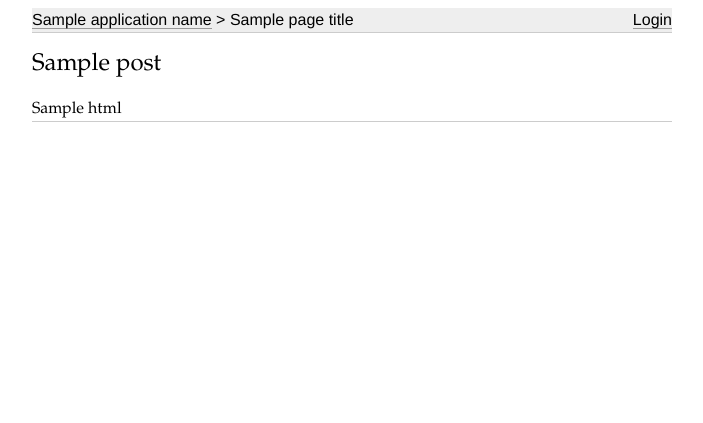
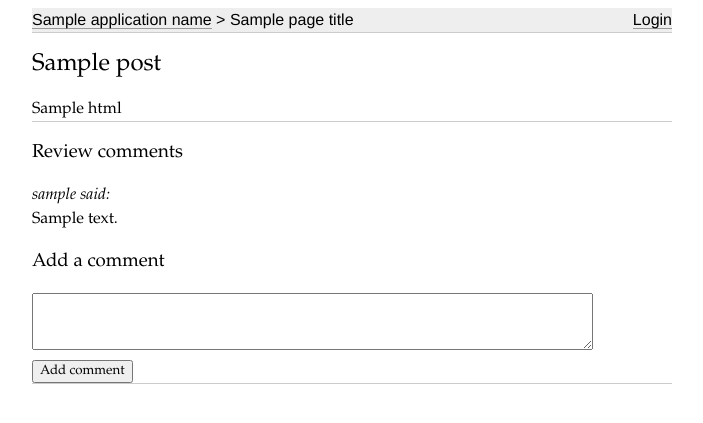
Before and after one commit to ciptard/copy-edit, a Python web app: template templates/post.html in a window 1280 px wide. Shown: the top 423 px of the page, without its empty margins (288-991 px from the left). Run offline with Jinja, Linux system fonts and the light colour scheme; the template is opened without the code that fills it: most values are stand-ins (such as "Sample title", 1, 10 or a date in 2020).

Commit message:
Added ReviewComments to Posts

```diff
--- a/main.py
+++ b/main.py
@@ -28,6 +28,7 @@ def main():
             (r'/post/(.*)/', ShowPost),
             ('/create', CreatePost),
             ('/save', SavePost),
+            ('/save_comment', SaveComment),
         ], debug=_DEBUG)
     CGIHandler().run(application)
 
--- a/static/css/style.css
+++ b/static/css/style.css
@@ -4,3 +4,4 @@
 
 #post { border-top: 1px solid #ccc; border-bottom: 1px solid #ccc; }
 .login { display: inline; float: right;}
+#post-comments { border-top: 1px solid #ccc; }
--- a/templates/post.html
+++ b/templates/post.html
@@ -12,6 +12,26 @@
     {{ post.html }}
   </div>
 
+  <div id="post-comments">
+    <h3>Review comments</h3>
+    {% for comment in post.review_comments %}
+      <div class="post-comment">
+        <strong>{{ comment.author.nickname|escape }} said:</strong>
+	<br />
+        {{ comment.body|escape }}
+      </div>
+    {% endfor %}
+  </div>
+
+  <div id="comments-form">
+    <h3>Add a comment</h3>
+    <form action="/save_comment" method="post">
+      <div><textarea name="body" rows="3" cols="60"></textarea></div>
+      <div><input type="submit" value="Add comment"></div>
+      <input type="hidden" name="post_id" value="{{ post.key.id }}" />
+    </form>
+  </div>
+
 </div>
 
 {% endblock %}
```
Also changed, not shown: handlers.py (+22 -2 lines), models.py (+12 -0 lines).
